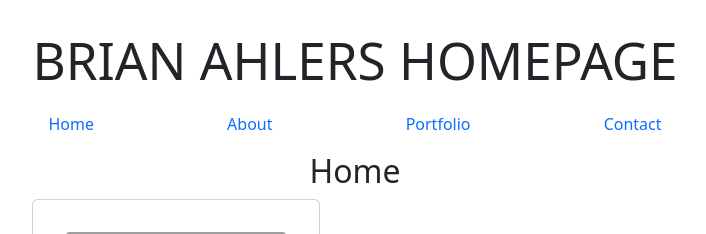
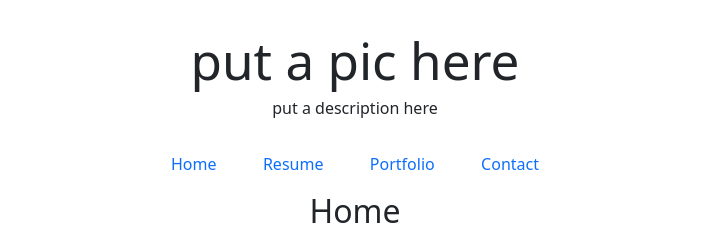
Before and after one commit to brianahlers/react-portfolio, a React (Vite) app in the folder react-portfolio-project/: page / in a window 1280 px wide. Shown: the top 234 px of the page, without its empty margins (285-991 px from the left). Built offline with nearby package versions, Linux system fonts and the light colour scheme; grey boxes are pictures that could not be loaded.

Commit message:
adding styling

```diff
--- a/react-portfolio-project/package.json
+++ b/react-portfolio-project/package.json
@@ -12,6 +12,7 @@
   },
   "dependencies": {
     "bootstrap": "^5.3.2",
+    "bootswatch": "^5.3.2",
     "nodemailer": "^6.9.7",
     "react": "^18.2.0",
     "react-bootstrap": "^2.9.1",
--- a/react-portfolio-project/src/App.jsx
+++ b/react-portfolio-project/src/App.jsx
@@ -1,7 +1,8 @@
 import { useState } from 'react'
+// import 'bootswatch/dist/Vapor/bootstrap.min.css'
 import './App.css'
 import Home from './Components/Home'
-import About from './Components/About'
+import Resume from './Components/Resume'
 import Portfolio from './Components/Portfolio'
 import Contact from './Components/Contact'
 import Header from './Components/Header'
@@ -13,8 +14,8 @@ function App() {
     if (currentPage === 'Home') {
       return <Home />
     }
-    if (currentPage === 'About') {
-      return <About />
+    if (currentPage === 'Resume') {
+      return <Resume />
     }
     if (currentPage === 'Portfolio') {
       return <Portfolio />
--- a/react-portfolio-project/src/Components/About.jsx
+++ /dev/null
@@ -1,14 +0,0 @@
-import React from 'react'
-
-const About = () => {
-  return (
-    <div className='About'>
-      <h2>About</h2>
-      <p>
-       Paragraph
-      </p>
-    </div>
-  )
-}
-
-export default About;
--- a/react-portfolio-project/src/Components/Contact.jsx
+++ b/react-portfolio-project/src/Components/Contact.jsx
@@ -1,13 +1,19 @@
-import React from 'react'
-
+import React from 'react';
 
 const Contact = () => {
   return (
     <div className='Contact'>
       <h2>Contact</h2>
-
+      <p>email me at:</p>
+      <p>brian.ahlers@gmail.com</p>
+      <p><a href="https://github.com/brianahlers?tab=repositories"
+        target='_blank'
+        rel='noopener noreferrer'>
+        Github
+      </a>
+      </p>
     </div>
-  )
-}
+  );
+};
 
 export default Contact;
--- a/react-portfolio-project/src/Components/Header.jsx
+++ b/react-portfolio-project/src/Components/Header.jsx
@@ -6,7 +6,8 @@ const Header = ({ currentPage, handlePageChange }) => {
     console.log(currentPage)
     return (
         <header>
-            <h1>BRIAN AHLERS HOMEPAGE</h1>
+            <h1>put a pic here</h1>
+            <p>put a description here</p>
             <Nav currentPage={currentPage} handlePageChange={handlePageChange} />
         </header>
     )
--- a/react-portfolio-project/src/Components/Nav.jsx
+++ b/react-portfolio-project/src/Components/Nav.jsx
@@ -18,12 +18,12 @@ const Nav = ({ currentPage, handlePageChange }) => {
                 </li>
                 <li className="nav-item">
                     <a
-                        href="#about"
-                        onClick={() => handlePageChange('About')}
+                        href="#resume"
+                        onClick={() => handlePageChange('Resume')}
                         // Check to see if the currentPage is `About`, and if so we use the active link class from bootstrap. Otherwise, we set it to a normal nav-link
-                        className={currentPage === 'About' ? 'nav-link active' : 'nav-link'}
+                        className={currentPage === 'Resume' ? 'nav-link active' : 'nav-link'}
                     >
-                        About
+                        Resume
                     </a>
                 </li>
                 <li className="nav-item">
--- a/react-portfolio-project/src/Components/Portfolio.jsx
+++ b/react-portfolio-project/src/Components/Portfolio.jsx
@@ -8,10 +8,10 @@ import tsvs from '/images/tsvs.gif'
 
 const Portfolio = () => {
   const projects = [
-    { title: 'project 1', description: 'the first project', imgsrc: lloydchristmas },
-    { title: 'project 2', description: 'the second project', imgsrc: jd },
-    { title: 'project 3', description: 'the third project', imgsrc: moh },
-    { title: 'project 4', description: 'the fourth project', imgsrc: tsvs}
+    { title: 'project 1', description: 'the first project', imgsrc: lloydchristmas, buttonText: 'Seabass said that?' },
+    { title: 'project 2', description: 'the second project', imgsrc: jd, buttonText: 'Eagle!' },
+    { title: 'project 3', description: 'the third project', imgsrc: moh, buttonText: 'I\'m the dude' },
+    { title: 'project 4', description: 'the fourth project', imgsrc: tsvs, buttonText: 'Take me higher'}
   ]
   return (
     <div className='Portfolio'>
@@ -19,7 +19,7 @@ const Portfolio = () => {
       <div className='flex'>
         {/* this box is going to hold the comment cards */}
         {projects.map((project, index) => (
-          <ProjectCard title={project.title} description={project.description} imgsrc={project.imgsrc} key={index} />
+          <ProjectCard title={project.title} description={project.description} imgsrc={project.imgsrc} buttonText={project.buttonText}key={index} />
         ))}
       </div>
     </div>
--- a/react-portfolio-project/src/Components/ProjectCard.jsx
+++ b/react-portfolio-project/src/Components/ProjectCard.jsx
@@ -2,16 +2,16 @@ import React from 'react'
 import Button from 'react-bootstrap/Button';
 import Card from 'react-bootstrap/Card';
 
-function ProjectCard({title, description, imgsrc}) {
+function ProjectCard({title, description, imgsrc, buttonText}) {
   return (
-    <Card style={{ width: '18rem' }}>
+    <Card style={{ width: '18rem', backgroundColor: 'rgba(255,255,255,.75)' }}>
       <Card.Img variant="top" src={imgsrc} />
       <Card.Body>
         <Card.Title>{title}</Card.Title>
         <Card.Text>
             {description}
         </Card.Text>
-        <Button variant="primary">Go somewhere</Button>
+        <Button variant="primary">{buttonText}</Button>
       </Card.Body>
     </Card>
   );
--- /dev/null
+++ b/react-portfolio-project/src/Components/Resume.jsx
@@ -0,0 +1,14 @@
+import React from 'react'
+
+const Resume = () => {
+  return (
+    <div className='Resume'>
+      <h2>Resume</h2>
+      <p>
+       Paragraph
+      </p>
+    </div>
+  )
+}
+
+export default Resume;
```
Also changed, not shown: 1 other file (tests, documents, lock files or other folders).
